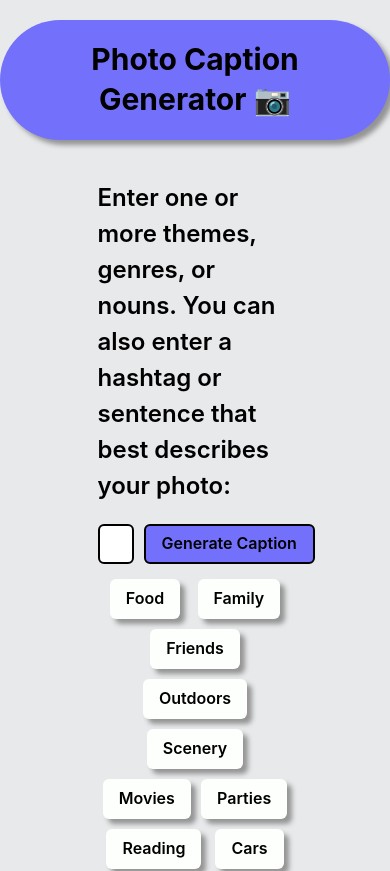
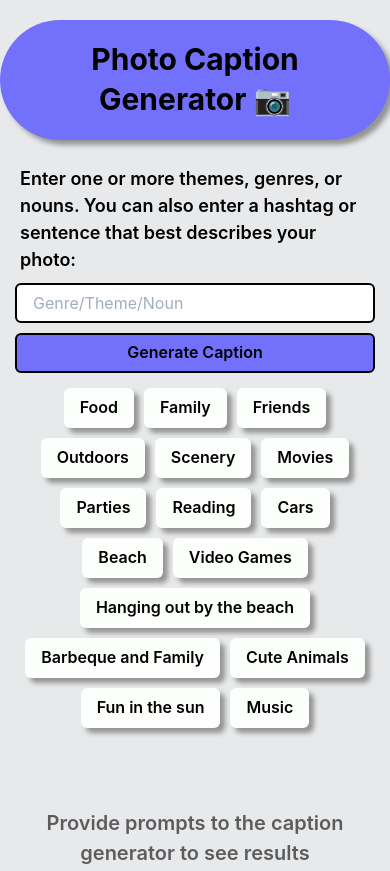
Before and after one commit to kalebchisholm/photo-caption-generator, a React (Create React App) app: page /generator in a window 390 px wide. Shown: the top 871 px of the page. Built offline with nearby package versions, Linux system fonts and the light colour scheme.

Commit message:
Styling complete. Almost finished responsive design. In-File documentation almost done.

```diff
--- a/src/App.jsx
+++ b/src/App.jsx
@@ -1,3 +1,9 @@
+/**
+ * FILE: App.jsx
+ * AUTHOR: Kaleb Chisholm
+ * LAST MODIFIED: 05/12/2022
+*/
+
 import { CaptionList } from './pages/CaptionList'
 import { Landing } from './pages/Landing'
 import {
--- a/src/containers/CaptionForm.jsx
+++ b/src/containers/CaptionForm.jsx
@@ -1,3 +1,14 @@
+/**
+ * FILE: CaptionForm.jsx
+ * AUTHOR: Kaleb Chisholm
+ * LAST MODIFIED: 05/12/2022
+ *
+ * PURPOSE: Function component for the form which the user generates
+ *          captions from and container for <Presets/>.
+*/
+
+
+// ------------------------------- IMPORTS ------------------------------------
 import { useState } from 'react'
 import {
   Grid,
@@ -10,10 +21,12 @@ import {
 import { Preset } from '../components/Preset';
 
 const { Configuration, OpenAIApi } = require("openai");
+
 // ------------------------------ FUNCTION ------------------------------------
 export function CaptionForm(props) {
 
   const [caption, setCaption] = useState('')
+  const [loading, setLoading] = useState(false)
 
   const handleChange = e => {
     setCaption(e.target.value)
@@ -24,6 +37,8 @@ export function CaptionForm(props) {
     if (!caption) {
       return
     }
+
+    setLoading(true)
 
     const configuration = new Configuration({
       apiKey: process.env.REACT_APP_OPENAI_SECRET
@@ -46,13 +61,14 @@ export function CaptionForm(props) {
         text: response.data.choices[0].text
       })
       setCaption('')
+      setLoading(false)
     })
   }
 
   return (
     <Center>
-      <Box w='50vw'>
-        <Grid templateColumns='1fr auto'>
+      <Box w={{lg: '50vw'}} m={{base: '5px 15px', md: '10px 60px'}}>
+        <Grid templateColumns={{base: '1fr', md: '1fr auto'}}>
           <Input
             id='search'
             type='search'
@@ -64,10 +80,13 @@ export function CaptionForm(props) {
           />
           <Flex justify='space-evenly'>
             <Button
+              isLoading={loading}
               type='submit'
               onClick={handleSubmit}
-              ml='10px'
+              ml={{md: '10px'}}
+              mt={{base: '10px', md: '0'}}
               bg='btnColor'
+              w='full'
               border='2pt solid black'
               _hover={{
                 bg: 'btnHoverColor'
@@ -77,7 +96,7 @@ export function CaptionForm(props) {
             </Button>
           </Flex>
         </Grid>
-        <Flex flexWrap='wrap' justifyContent='space-evenly' mt='10px'>
+        <Flex flexWrap='wrap' justifyContent='center' mt='10px'>
           <Preset data={'Food'} onClick={handleChange} />
           <Preset data={'Family'} onClick={handleChange} />
           <Preset data={'Friends'} onClick={handleChange} />
@@ -94,7 +113,6 @@ export function CaptionForm(props) {
           <Preset data={'Cute Animals'} onClick={handleChange} />
           <Preset data={'Fun in the sun'} onClick={handleChange} />
           <Preset data={'Music'} onClick={handleChange} />
-          {/* // TODO: add some more, ALSO try #'s and other short sentences! */}
         </Flex>
       </Box>
     </Center>
--- a/src/containers/Results.jsx
+++ b/src/containers/Results.jsx
@@ -1,13 +1,30 @@
+/**
+ * FILE: Results.jsx
+ * AUTHOR: Kaleb Chisholm
+ * LAST MODIFIED: 05/12/2022
+ *
+ * PURPOSE: Function component for the container which displays all of the
+ *          captions that are generated.
+*/
+
+
+// ------------------------------- IMPORTS ------------------------------------
 import { CaptionCard } from "../components/CaptionCard"
 import { Box, Center, Text, Stack } from "@chakra-ui/react"
 
+
+// ------------------------------ FUNCTION ------------------------------------
 export function Results({captions}) {
 
-  let keyNumber = 0
+  let keyNumber = 0    // CaptionCard mapping key
 
   return (
     <Center>
-      <Stack mt='20px'>
+      <Stack
+        mt='10px'
+        mb={{base: '40px'}}
+        px='10px'
+      >
         <Text
           fontSize='xl'
           fontWeight='semibold'
@@ -19,8 +36,8 @@ export function Results({captions}) {
           borderTopRadius='none'
           borderTop='2pt solid black'
           m='10px'
-          w='50vw'
-          maxH='45vh'
+          maxW={{lg:'62em'}}
+          maxH={{base: '60vh', sm:'40vh'}}
           overflow='auto'
         >
           {
--- a/src/index.jsx
+++ b/src/index.jsx
@@ -1,3 +1,8 @@
+/**
+ * FILE: index.jsx
+ * AUTHOR: Kaleb Chisholm
+ * LAST MODIFIED: 05/12/2022
+*/
 import { ChakraProvider } from '@chakra-ui/react';
 import { myTheme } from './styles/Theme';
 import React from 'react';
--- a/src/pages/CaptionList.jsx
+++ b/src/pages/CaptionList.jsx
@@ -1,21 +1,32 @@
-import { useState } from "react"
-import { Results } from "../containers/Results"
-import { CaptionForm } from "../containers/CaptionForm"
-import { Heading, Text, Flex, Box, Divider } from '@chakra-ui/react'
+/**
+ * FILE: CaptionList.jsx
+ * AUTHOR: Kaleb Chisholm
+ * LAST MODIFIED: 05/12/2022
+ *
+ * PURPOSE: Function component for the page which contains the user form
+ *          for the caption generator as well as displays presets and
+ *          the caption results.
+*/
 
+
+// ------------------------------- IMPORTS ------------------------------------
+import { useState } from 'react'
+import { Results } from '../containers/Results'
+import { CaptionForm } from '../containers/CaptionForm'
+import { Heading, Text, Flex, Box } from '@chakra-ui/react'
+
+
+// ------------------------------ FUNCTION ------------------------------------
 export function CaptionList() {
 
-  const [captions, setCaptions] = useState([])
-  const [isResults, setResults] = useState(false)
+  const [captions, setCaptions] = useState([])    // returned captions
+  const [isResults, setResults] = useState(false) // conditional <Results/> rendering
 
   const addCaption = caption => {
-    if(!caption.text || /^\s*$/.test(caption.text)) {
-      return
-    }
-
-    const newCaptions = [caption, ...captions]
-
-    setCaptions(newCaptions)
+    // Quick input check + clear extra whitespace
+    if (!caption.text || /^\s*$/.test(caption.text)) return
+    // add to list of captions
+    setCaptions([caption, ...captions])
   }
 
   return (
@@ -33,10 +44,10 @@ export function CaptionList() {
         Photo Caption Generator 📷
       </Heading>
       <Text
-        mx='auto'
-        my='20px'
-        w='50vw'
-        fontSize='2xl'
+        m='5px auto'
+        w={{md: '70vw', lg: '60vw', xl: '50vw'}}
+        px='20px'
+        fontSize={{base: 'lg', lg: '2xl'}}
         fontWeight='semibold'
       >
         Enter one or more themes, genres, or nouns. You can also
@@ -47,6 +58,7 @@ export function CaptionList() {
         {
           !isResults &&
           <Text
+            textAlign='center'
             w='fit-content'
             my='70px'
             mx='auto'
--- a/src/pages/Landing.jsx
+++ b/src/pages/Landing.jsx
@@ -1,33 +1,46 @@
+/**
+ * FILE: Landing.jsx
+ * AUTHOR: Kaleb Chisholm
+ * LAST MODIFIED: 05/12/2022
+ *
+ * PURPOSE: Function component for the landing (home) page which the user is
+ *          first brought to upon reaching the app.
+*/
+
+
+// ------------------------------- IMPORTS ------------------------------------
 import { Box, Button, Center, Heading, Text } from '@chakra-ui/react'
 import { Link } from 'react-router-dom'
 
+
+// ------------------------------ FUNCTION ------------------------------------
 export function Landing() {
   return (
     <Box>
-      <Heading textAlign='center' fontSize='5xl' mt='15vh'>
+      <Heading textAlign='center' fontSize='5xl' mt='15vh' px='15px'>
         Welcome to the Photo Caption Generator 📷
       </Heading>
       <Text
+        textAlign='center'
         mx='auto'
         mt='20px'
-        w='50vw'
+        maxW={{md: '48em'}}
+        px='40px'
         fontSize='2xl'
         fontWeight='semibold'
       >
-        Do you ever hesitate posting that amazing
-        photo you took because you can't come up
-        with a caption? Enter one or more themes,
-        genres, nouns, or even enter a hashtag or
-        sentence that best describes your photo.
-        We'll use artificial intelligence to give
-        you a caption idea for your post! 🖼️
+        Do you ever hesitate posting that amazing photo you took because
+        you can't come up with a caption? Enter one or more themes, genres,
+        nouns, or even enter a hashtag or sentence that best describes your
+        photo. We'll use artificial intelligence to give you a caption idea
+        for your post! 🖼️
       </Text>
       <Center>
         <Button
           as={Link}
           to='/generator'
           p='40px'
-          mt='50px'
+          my='50px'
           fontSize='3xl'
           borderRadius='full'
           bg='btnColor'
--- a/src/styles/Theme.js
+++ b/src/styles/Theme.js
@@ -11,8 +11,7 @@ export const myTheme = extendTheme ({
   styles: {
     global: () => ({
       body: {
-        bg: '#E8E9EB',       // platinum
-        // bg: '#E0DFD5',    // alabaster
+        bg: '#E8E9EB',        // platinum
         color: 'black',
       }
     })
```
Also changed, not shown: 1 other file (tests, documents, lock files or other folders).
